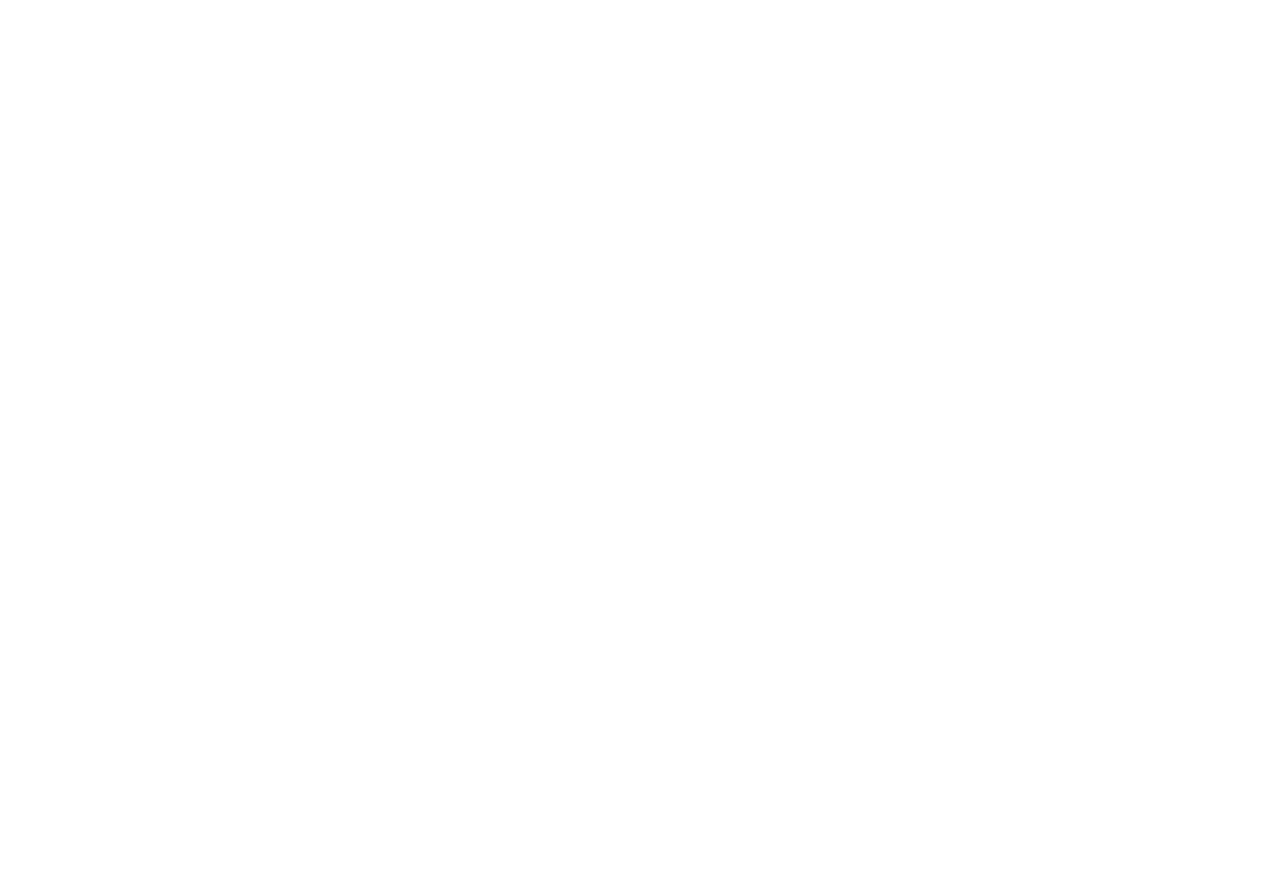
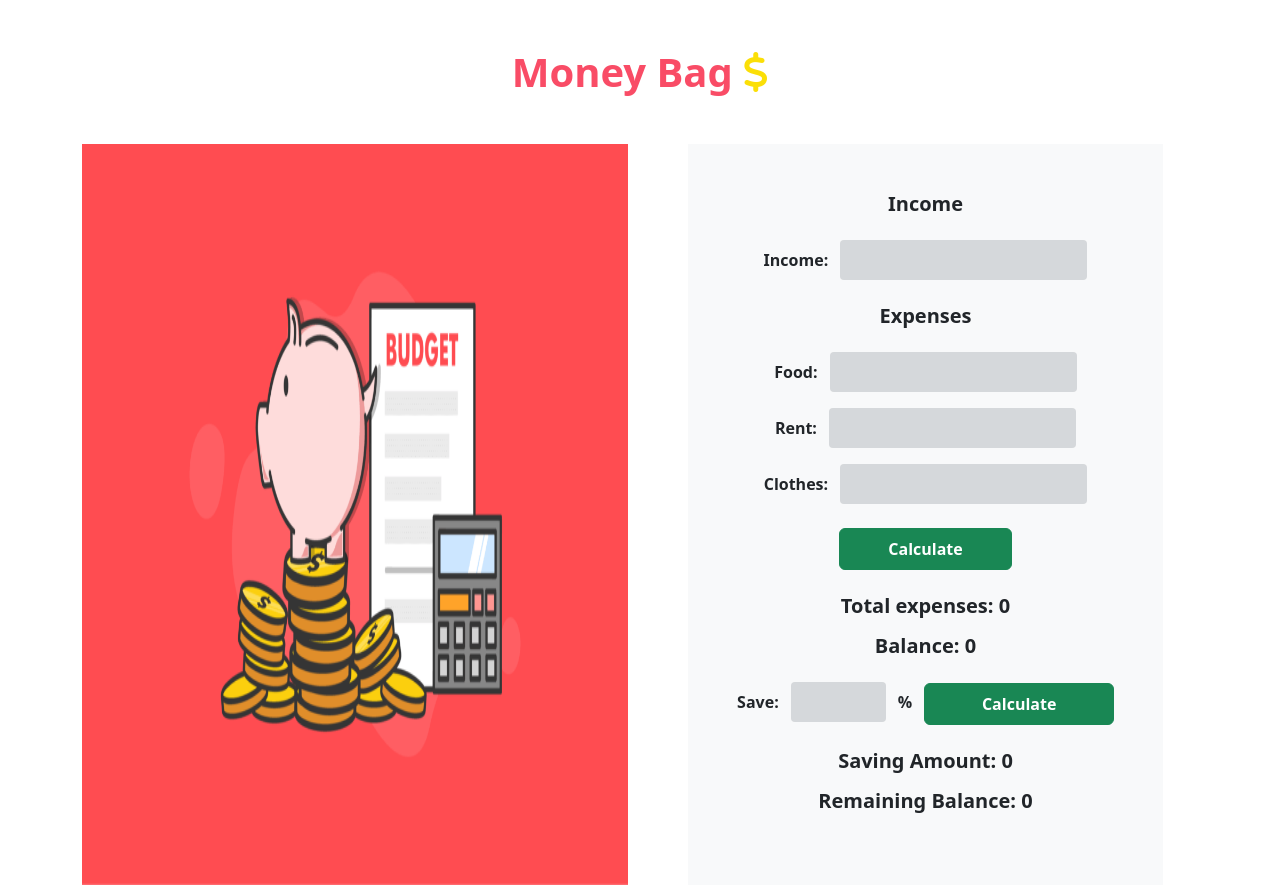
Before and after one commit to mashruf/money-matters, a plain HTML site: page index.html in a window 1280 px wide. Before the commit the page ends 800 px from the top, so only its background shows below. Drawn offline with nearby package versions, Linux system fonts and the light colour scheme.

Commit message:
ui updated

```diff
--- /dev/null
+++ b/css/style.css
@@ -0,0 +1,9 @@
+/* heading color */
+.text-red {
+    color: #F94C66;
+}
+
+/* icon color */
+.fa-dollar-sign {
+    color: #FBDF07;
+}
--- a/index.html
+++ b/index.html
@@ -5,15 +5,92 @@
     <meta charset="UTF-8">
     <meta http-equiv="X-UA-Compatible" content="IE=edge">
     <meta name="viewport" content="width=device-width, initial-scale=1.0">
-    <title>Document</title>
+    <title>Money Bag</title>
+
+    <!-- css -->
+    <link rel="stylesheet" href="css/style.css">
+
     <!-- bootstrap js -->
     <link href="https://cdn.jsdelivr.net/npm/bootstrap@5.2.0/dist/css/bootstrap.min.css" rel="stylesheet"
         integrity="sha384-gH2yIJqKdNHPEq0n4Mqa/HGKIhSkIHeL5AyhkYV8i59U5AR6csBvApHHNl/vI1Bx" crossorigin="anonymous">
 
+    <!-- font awesome kit -->
+    <script src="https://kit.fontawesome.com/0e66f4bc1a.js" crossorigin="anonymous"></script>
 </head>
 
 <body>
+    <!-- heading -->
+    <header class="my-5">
+        <h1 class="text-center text-red fw-bold">Money Bag <i class="fa-solid fa-dollar-sign"></i></h1>
+    </header>
 
+    <!-- main -->
+    <main>
+        <div class="container">
+            <div class="row gap-5">
+                <div class="col-6">
+                    <img class=" w-100 h-100" src="images/money-matters.png" alt="">
+                </div>
+                <div class="col-5 bg-light p-5 text-center">
+                    <!-- income -->
+                    <h5 class="fw-bold mb-4">Income</h5>
+                    <label class="mb-4">
+                        <span class="fw-semibold me-2">Income:</span>
+                        <input class="bg-secondary bg-opacity-25 border-0 rounded-1 p-2" type="text">
+                    </label>
+
+
+                    <!-- expenses -->
+                    <div>
+                        <h5 class="fw-bold mb-4">Expenses</h5>
+
+                        <!-- food -->
+                        <label class="mb-3">
+                            <span class="fw-semibold me-2">Food:</span>
+                            <input class="bg-secondary bg-opacity-25 border-0 rounded-1 p-2" type="text" name="" id="">
+                        </label>
+
+                        <!-- rent -->
+                        <label class="mb-3">
+                            <span class="fw-semibold me-2">Rent:</span>
+                            <input class="bg-secondary bg-opacity-25 border-0 rounded-1 p-2" type="text" name="" id="">
+                        </label>
+
+                        <!-- clothes -->
+                        <label>
+                            <span class="fw-semibold me-2">Clothes:</span>
+                            <input class="bg-secondary bg-opacity-25 border-0 rounded-1 p-2" type="text" name="" id="">
+                        </label>
+
+
+
+                    </div>
+                    <!-- showing total expenses and balance -->
+                    <div class="my-4">
+                        <!-- calculate button -->
+                        <button type="button"
+                            class="btn btn-success fw-semibold text-white px-5 py-2 mb-4">Calculate</button>
+                        <h5 class="fw-bold">Total expenses: <span>0</span></h5>
+                        <h5 class="fw-bold mt-3">Balance: <span>0</span></h5>
+                    </div>
+
+                    <!-- saving, saving amount and remaining balance -->
+                    <div class="mb-4">
+                        <label class="fw-semibold me-2" for="save">Save:</label>
+                        <input class="w-25 bg-secondary bg-opacity-25 border-0 rounded-1 p-2" type="text" id="save">
+                        <span class="fw-semibold mx-2">%</span>
+                        <button type="button"
+                            class="d-inline w-50 btn btn-success fw-semibold text-white px-5 py-2">Calculate</button>
+
+                        <div class="mt-4">
+                            <h5 class="fw-bold">Saving Amount: <span>0</span></h5>
+                            <h5 class="fw-bold mt-3">Remaining Balance: <span>0</span></h5>
+                        </div>
+                    </div>
+                </div>
+            </div>
+        </div>
+    </main>
 
 
     <!-- bootstrap js -->
```
Also changed, not shown: images/money-matters.png (added).
